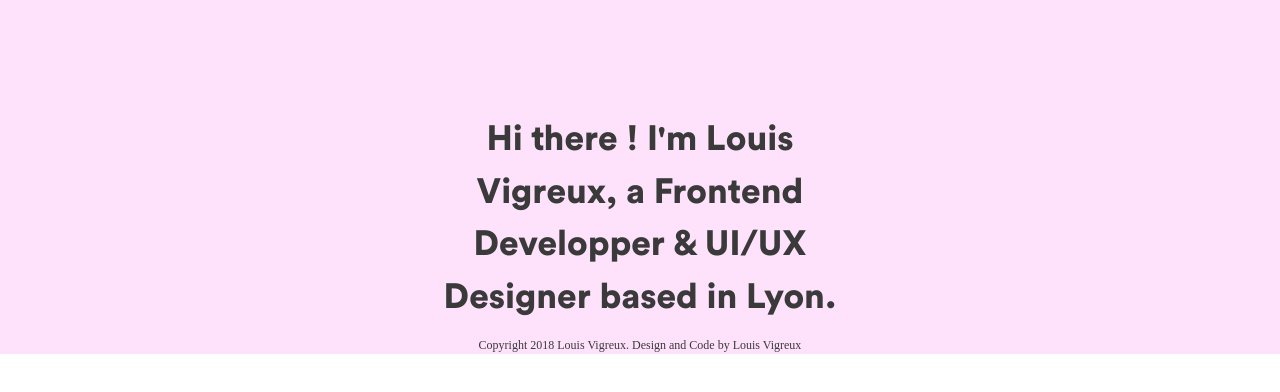
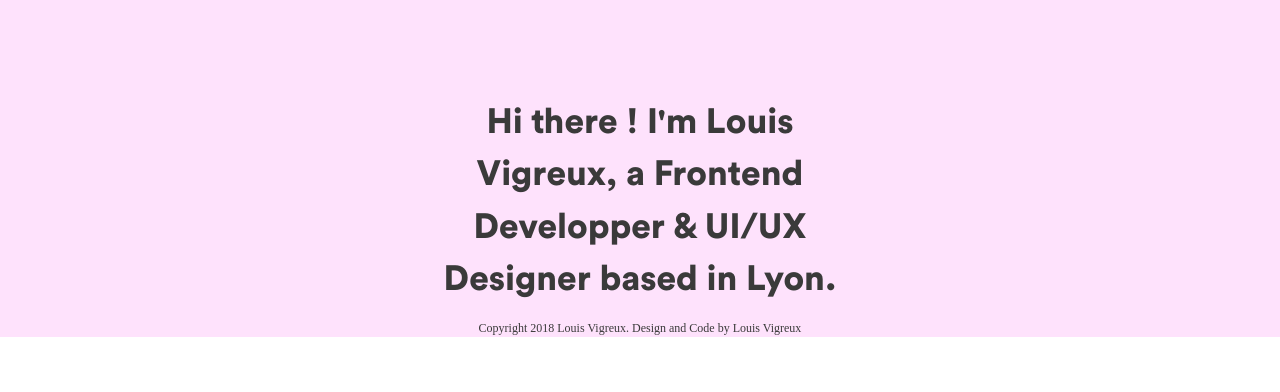
Before and after one commit to NovaaH7/portfolio, a website: page index.html in a window 1280 px wide. Shown: the part 66-458 px from the top of the page. Drawn offline with nearby package versions, Linux system fonts and the light colour scheme; a web font is replaced by a local one.

Commit message:
fix paddign descr
fix paddign descr

```diff
--- a/style.css
+++ b/style.css
@@ -57,5 +57,5 @@ a:hover::after {
 .description {
     text-align: center;
     font-size: 35px;
-    padding-top: 3em;
+    padding-top: 2.5em;
 }
```
